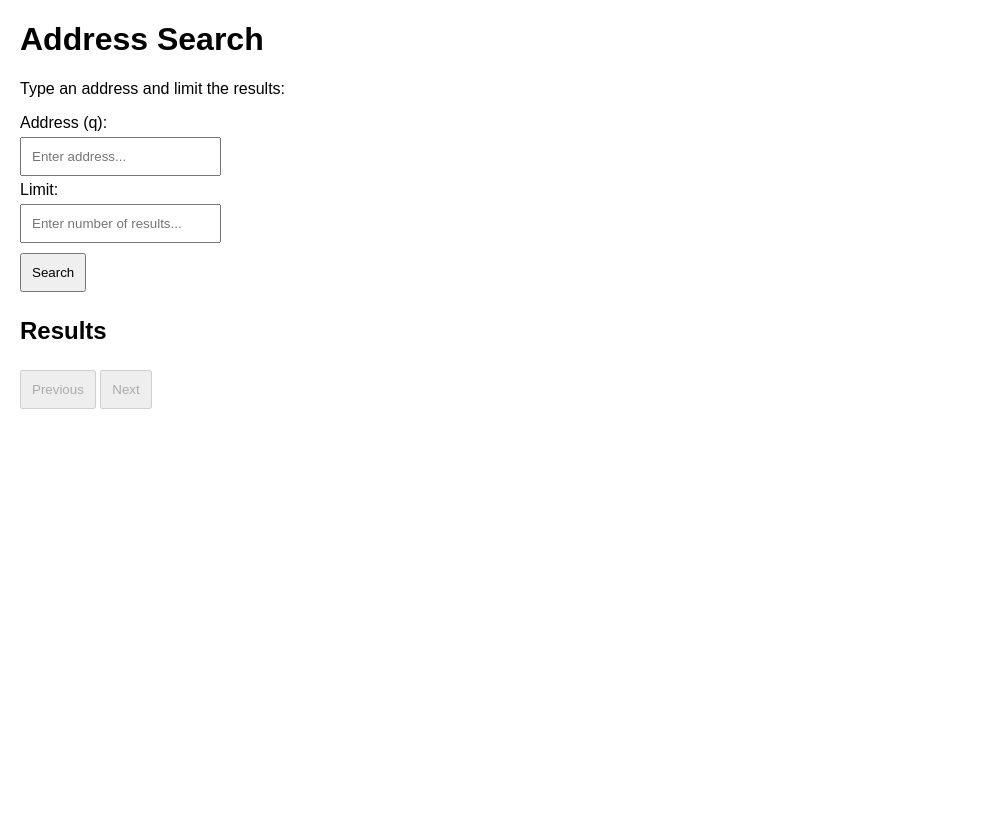
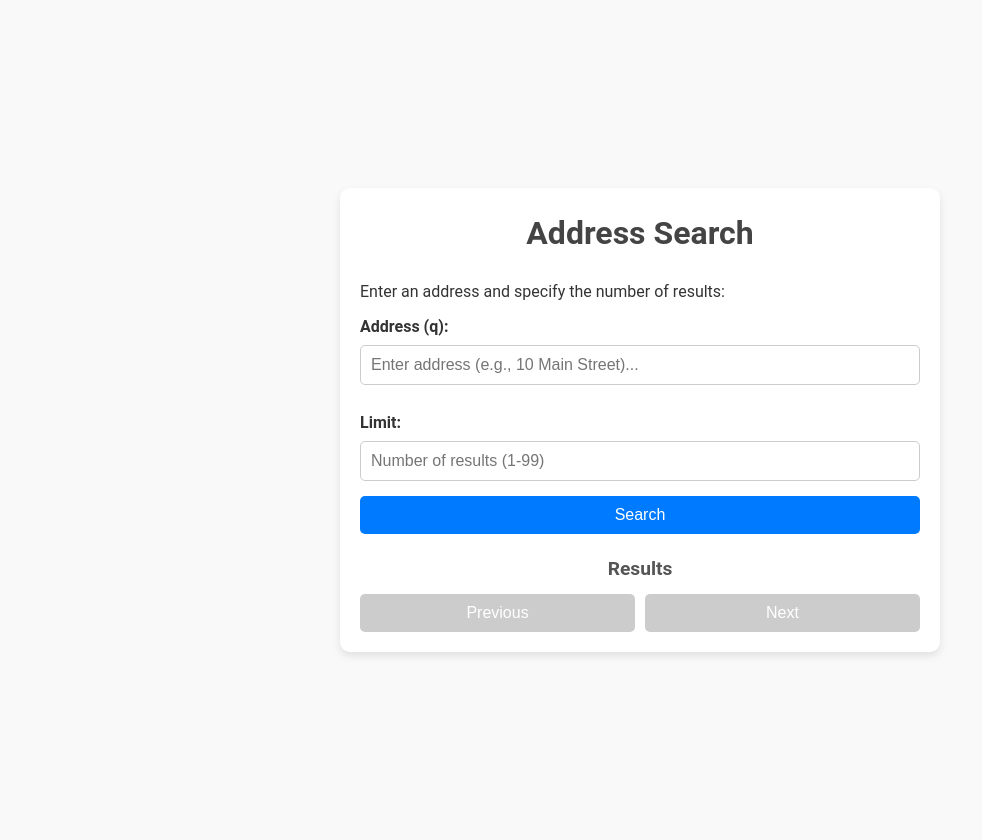
Before and after one commit to hossainahachi/address-fr-api-search-app, a Flask app: page / in a window 1280 px wide. Shown: the whole page, without its empty margins (0-982 px from the left). Before the commit the page ends 409 px from the top, so only its background shows below. Run offline with Flask 3, Linux system fonts and the light colour scheme.

Commit message:
improved styling

```diff
--- a/templates/index.html
+++ b/templates/index.html
@@ -5,54 +5,182 @@
     <meta name="viewport" content="width=device-width, initial-scale=1.0" />
     <title>Address Search</title>
     <style>
+      /* General Reset */
+      * {
+        margin: 0;
+        padding: 0;
+        box-sizing: border-box;
+      }
+
       body {
-        font-family: Arial, sans-serif;
+        font-family: 'Roboto', Arial, sans-serif;
+        line-height: 1.6;
         margin: 20px;
+        background-color: #f9f9f9;
+        color: #333;
+        display: flex;
+        justify-content: center;
+        align-items: center;
+        min-height: 100vh;
       }
-      input,
+
+      .container {
+        background: #ffffff;
+        padding: 20px;
+        border-radius: 10px;
+        box-shadow: 0 4px 8px rgba(0, 0, 0, 0.1);
+        max-width: 600px;
+        width: 100%;
+      }
+
+      h1 {
+        text-align: center;
+        margin-bottom: 20px;
+        color: #444;
+      }
+
+      form {
+        margin-bottom: 20px;
+      }
+
+      label {
+        display: block;
+        font-weight: bold;
+        margin: 10px 0 5px;
+      }
+
+      input {
+        width: 100%;
+        padding: 10px;
+        margin-bottom: 15px;
+        border: 1px solid #ccc;
+        border-radius: 5px;
+        font-size: 1rem;
+      }
+
       button {
+        width: 100%;
         padding: 10px;
-        margin: 5px 0;
+        background-color: #007bff;
+        color: white;
+        border: none;
+        border-radius: 5px;
+        font-size: 1rem;
+        cursor: pointer;
+        transition: background-color 0.3s ease;
       }
+
+      button:hover {
+        background-color: #0056b3;
+      }
+
+      h2 {
+        margin: 20px 0 10px;
+        font-size: 1.2rem;
+        text-align: center;
+        color: #555;
+      }
+
       ul {
-        list-style-type: none;
+        list-style: none;
         padding: 0;
+        margin: 0;
       }
+
       li {
         background: #f4f4f4;
-        margin: 5px 0;
+        margin: 10px 0;
         padding: 10px;
         border-radius: 5px;
+        display: flex;
+        justify-content: space-between;
+        align-items: center;
+        transition: background 0.3s ease;
+      }
+
+      li:hover {
+        background: #e9e9e9;
+      }
+
+      li a {
+        color: #007bff;
+        text-decoration: none;
+      }
+
+      li a:hover {
+        text-decoration: underline;
+      }
+
+      li img {
+        cursor: pointer;
+        width: 20px;
+        height: 20px;
+      }
+
+      #paginationInfo {
+        text-align: center;
+        margin: 10px 0;
+        font-size: 1rem;
+        color: #777;
+      }
+
+      .pagination-buttons {
+        display: flex;
+        justify-content: space-between;
+        gap: 10px;
+      }
+
+      .pagination-buttons button {
+        flex: 1;
+        padding: 10px;
+        background: #007bff;
+        color: white;
+        border: none;
+        border-radius: 5px;
+        cursor: pointer;
+        transition: background-color 0.3s ease;
+      }
+
+      .pagination-buttons button:disabled {
+        background: #cccccc;
+        cursor: not-allowed;
+      }
+
+      .pagination-buttons button:hover:enabled {
+        background: #0056b3;
       }
     </style>
   </head>
   <body>
+    <div class="container">
       <h1>Address Search</h1>
-    <p>Type an address and limit the results:</p>
+      <p>Enter an address and specify the number of results:</p>
       <form id="addressForm">
-      <label for="query">Address (q):</label><br />
+        <label for="query">Address (q):</label>
         <input
           type="text"
           id="query"
-        placeholder="Enter address..."
+          placeholder="Enter address (e.g., 10 Main Street)..."
           required
-      /><br />
-      <label for="limit">Limit:</label><br />
+        />
+        <label for="limit">Limit:</label>
         <input
           type="number"
           id="limit"
-        placeholder="Enter number of results..."
+          placeholder="Number of results (1-99)"
           max="99"
           required
-      /><br />
+        />
         <button type="submit">Search</button>
       </form>
       <h2>Results</h2>
       <ul id="results"></ul>
       <p id="paginationInfo"></p>
+      <div class="pagination-buttons">
         <button id="prevPage" disabled>Previous</button>
         <button id="nextPage" disabled>Next</button>
-
+      </div>
+    </div>
     <script src="/static/script.js"></script>
   </body>
 </html>
```
Lines whose indentation alone changed are shown as unchanged.
